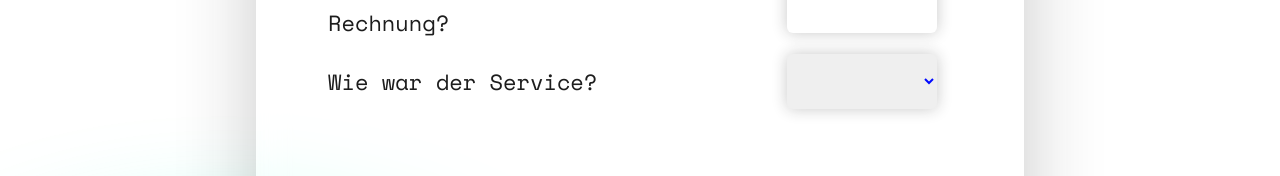
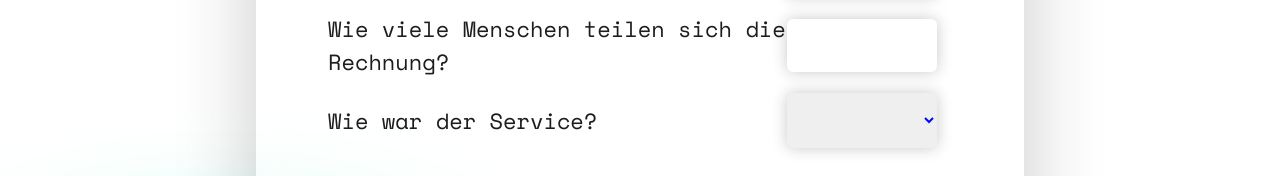
Before and after one commit to bebzbzbz/Tip-Calculator-Project, a website built with Vite: page index.html in a window 1280 px wide. Shown: the part 302-478 px from the top of the page. Built offline with nearby package versions, Linux system fonts and the light colour scheme.

Commit message:
Trinkgeldrechner

```diff
--- a/src/styles.css
+++ b/src/styles.css
@@ -121,10 +121,17 @@ h1 {
     max-height: 100%;
     position: relative;
     overflow: hidden;
+    display: flex;
+    align-items: center;
+    justify-content: center;
 
     &.hide {
         max-height: 0;
     }
+}
+
+form {
+    width: 100%;
 }
 
 fieldset {
```
Also changed, not shown: dist/assets/SpaceMono-Regular-7wDOIQj2.ttf (deleted), dist/assets/index-CQcR3tL9.css (deleted), dist/assets/index-CcC0UxXU.js (deleted), dist/index.html (deleted).
